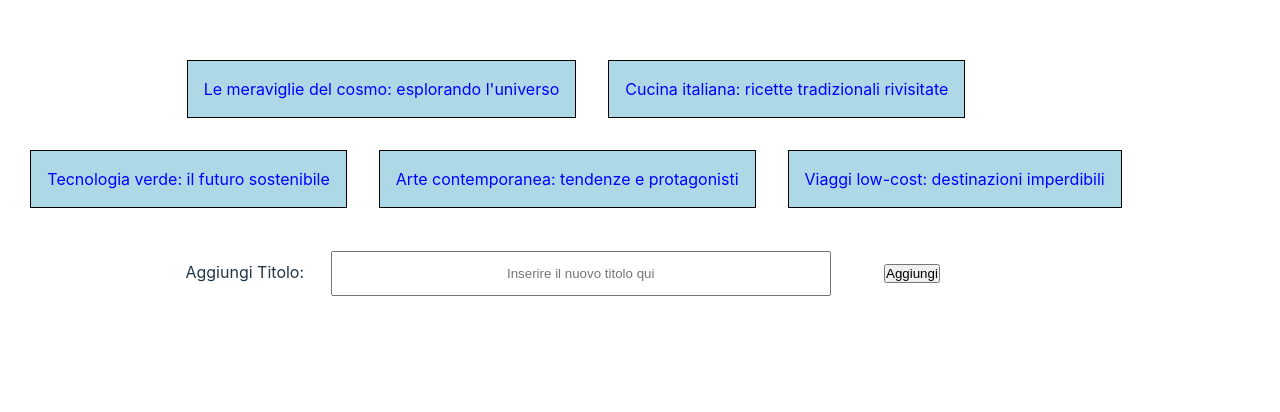
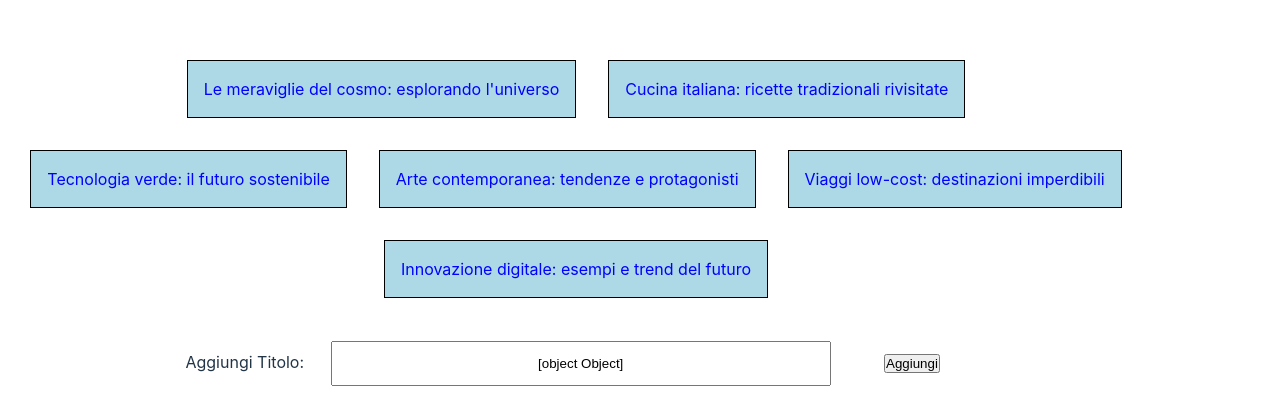
Before and after one commit to Lorenzo-Ruben-Rampa/react-form, a React (Vite) app: page / in a window 1280 px wide. Shown: the part 148-560 px from the top of the page. Built offline with nearby package versions, Linux system fonts and the light colour scheme.

Commit message:
bonus array da stringa a oggetti

```diff
--- a/src/App.jsx
+++ b/src/App.jsx
@@ -3,41 +3,41 @@ import { useState } from 'react'
 function App() {
 
   // Creo l'array di articoli
-  const initialArticles = ["Le meraviglie del cosmo: esplorando l'universo", "Cucina italiana: ricette tradizionali rivisitate", "Tecnologia verde: il futuro sostenibile", "Arte contemporanea: tendenze e protagonisti", "Viaggi low-cost: destinazioni imperdibili"];
+  // const initialArticles = ["Le meraviglie del cosmo: esplorando l'universo", "Cucina italiana: ricette tradizionali rivisitate", "Tecnologia verde: il futuro sostenibile", "Arte contemporanea: tendenze e protagonisti", "Viaggi low-cost: destinazioni imperdibili"];
 
-  // BONUS
-  // const initialArticlesArray = [
-  //   {
-  //     titolo: "Le meraviglie del cosmo: esplorando l'universo",
-  //     occhiello: "Un viaggio attraverso le galassie e i misteri dello spazio profondo.",
-  //     categoria: "Scienza"
-  //   },
-  //   {
-  //     titolo: "Cucina italiana: ricette tradizionali rivisitate",
-  //     occhiello: "Scopri come innovare i piatti classici della tradizione culinaria italiana.",
-  //     categoria: "Cucina"
-  //   },
-  //   {
-  //     titolo: "Tecnologia verde: il futuro sostenibile",
-  //     occhiello: "Come le innovazioni tecnologiche stanno contribuendo a un pianeta più pulito.",
-  //     categoria: "Ambiente"
-  //   },
-  //   {
-  //     titolo: "Arte contemporanea: tendenze e protagonisti",
-  //     occhiello: "Un'analisi delle correnti artistiche moderne e dei loro principali esponenti.",
-  //     categoria: "Arte"
-  //   },
-  //   {
-  //     titolo: "Viaggi low-cost: destinazioni imperdibili",
-  //     occhiello: "Consigli e trucchi per viaggiare il mondo senza spendere una fortuna.",
-  //     categoria: "Viaggi"
-  //   },
-  //   {
-  //     titolo: "Innovazione digitale: esempi e trend del futuro",
-  //     occhiello: "Esploriamo come la trasformazione digitale sta cambiando le nostre vite e quali sono le prospettive future.",
-  //     categoria: "Tecnologia"
-  //   }
-  // ];
+  // BONUS Array di articoli aggiornato
+  const initialArticlesArray = [
+    {
+      titolo: "Le meraviglie del cosmo: esplorando l'universo",
+      occhiello: "Un viaggio attraverso le galassie e i misteri dello spazio profondo.",
+      categoria: "Scienza"
+    },
+    {
+      titolo: "Cucina italiana: ricette tradizionali rivisitate",
+      occhiello: "Scopri come innovare i piatti classici della tradizione culinaria italiana.",
+      categoria: "Cucina"
+    },
+    {
+      titolo: "Tecnologia verde: il futuro sostenibile",
+      occhiello: "Come le innovazioni tecnologiche stanno contribuendo a un pianeta più pulito.",
+      categoria: "Ambiente"
+    },
+    {
+      titolo: "Arte contemporanea: tendenze e protagonisti",
+      occhiello: "Un'analisi delle correnti artistiche moderne e dei loro principali esponenti.",
+      categoria: "Arte"
+    },
+    {
+      titolo: "Viaggi low-cost: destinazioni imperdibili",
+      occhiello: "Consigli e trucchi per viaggiare il mondo senza spendere una fortuna.",
+      categoria: "Viaggi"
+    },
+    {
+      titolo: "Innovazione digitale: esempi e trend del futuro",
+      occhiello: "Esploriamo come la trasformazione digitale sta cambiando le nostre vite e quali sono le prospettive future.",
+      categoria: "Tecnologia"
+    }
+  ];
 
   //  Nuovo articolo da aggiungere
   // {
@@ -46,8 +46,17 @@ function App() {
   //   categoria: "Tecnologia"
   // }
 
-  const [articles, setArticles] = useState(initialArticles);
-  const [newArticle, setNewArticle] = useState("");
+  // useState
+  const [articles, setArticles] = useState(initialArticlesArray);
+  // const [newArticle, setNewArticle] = useState("");
+  // Modifico in modo che l'array tratti oggetti, non più stringhe
+  const [newArticle, setNewArticle] = useState({
+    titolo: '',
+    occhiello: '',
+    categoria: ''
+  });
+
+
 
   const handleSubmit = event => {
     event.preventDefault();
@@ -62,7 +71,7 @@ function App() {
         <ul>
           {articles.map((article, index) => (
             <li
-              key={index}>{article}</li>
+              key={index}>{article.titolo}</li>
           ))}
         </ul>
       </div>
```
Also changed, not shown: 1 other file (tests, documents, lock files or other folders).
